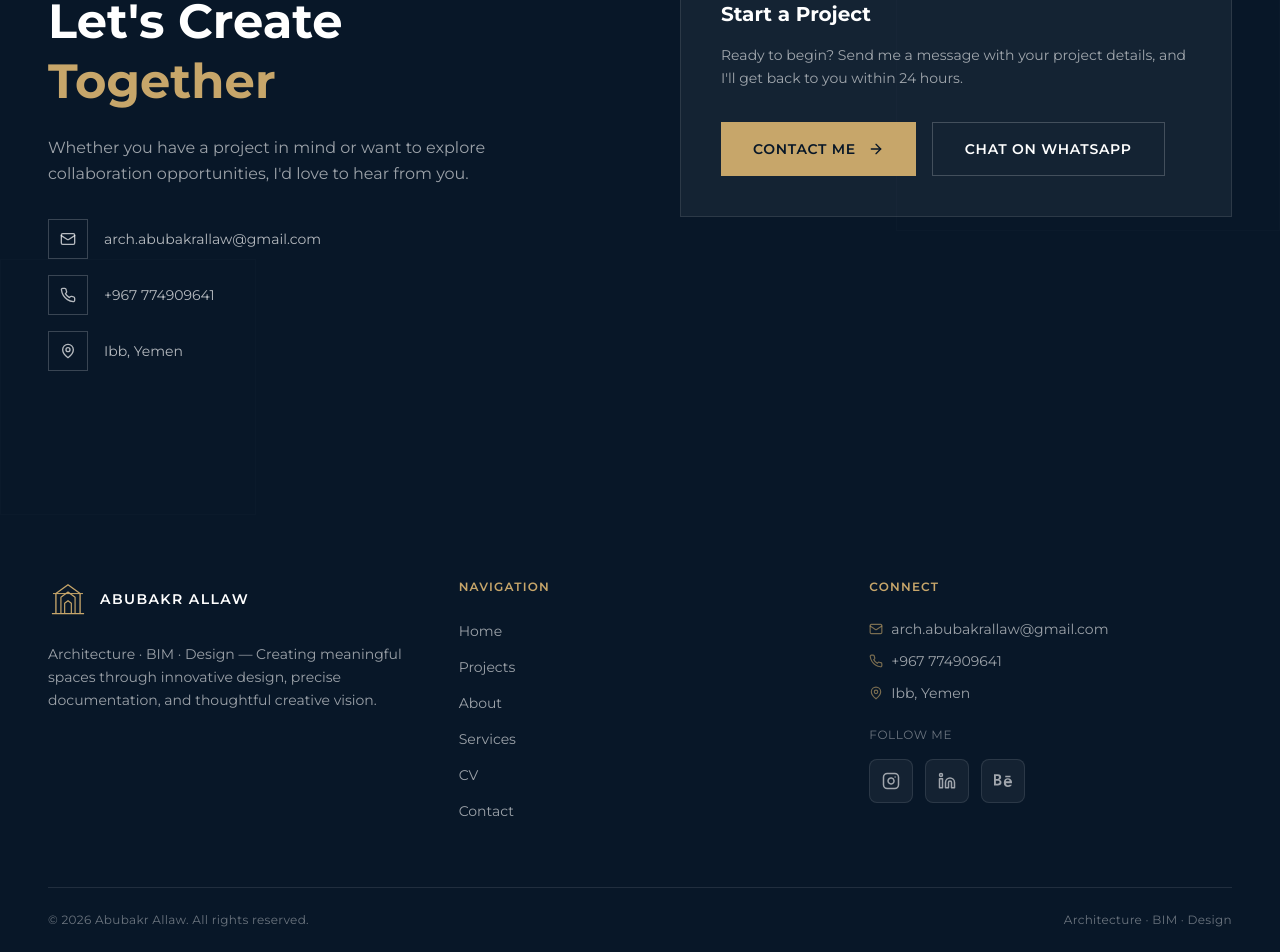
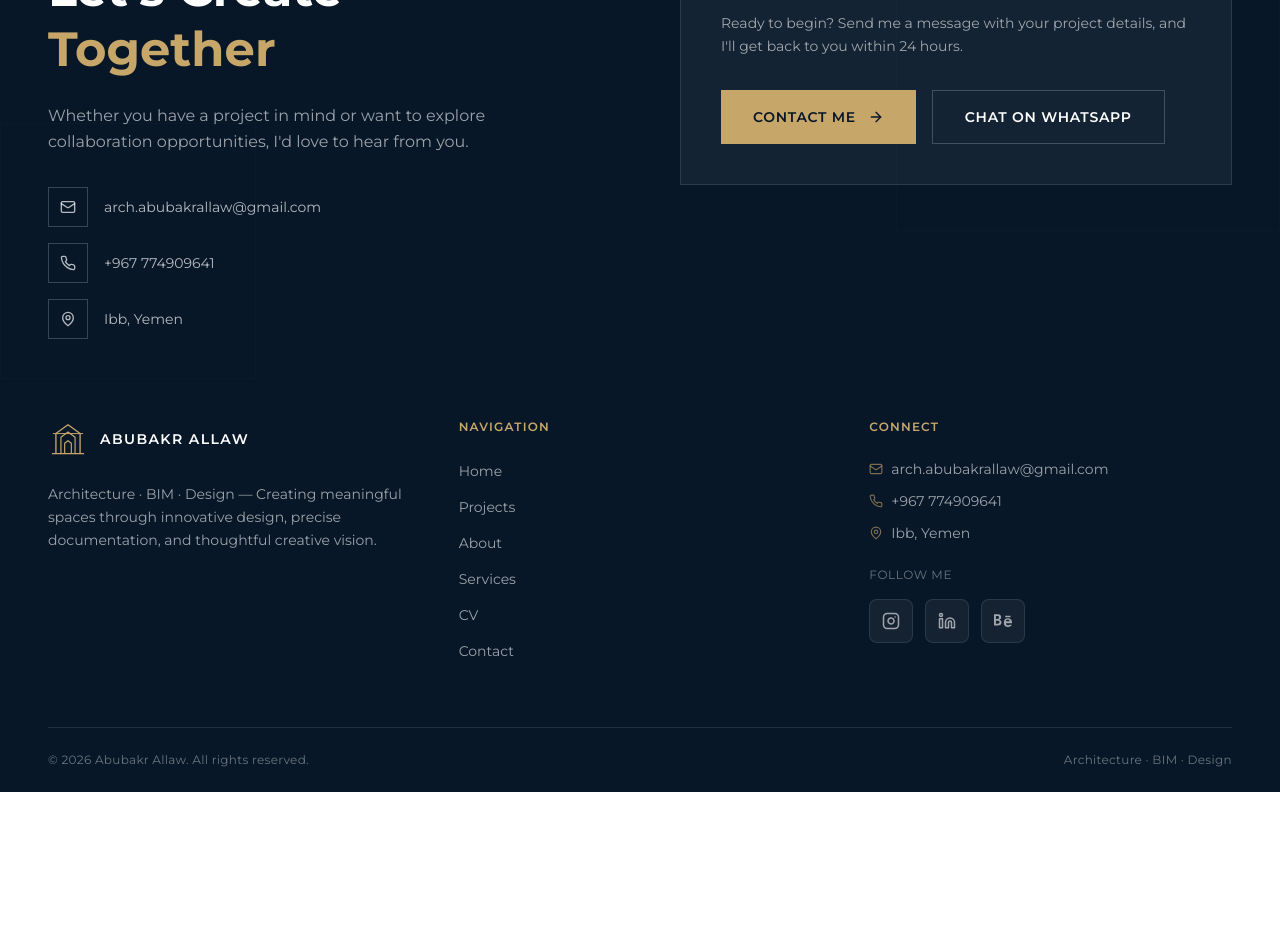
Before and after one commit to a2ll0aw00-ops/arch-abubakr-allaw-portfolio, a React (Vite) app: page / in a window 1280 px wide. Shown: the part 3188-4140 px from the top of the page. After the commit the page ends 3980 px from the top, so only its background shows below. Built offline with nearby package versions, Linux system fonts and the light colour scheme; no server answers.

Commit message:
Tighten spacing around contact and footer

```diff
--- a/src/components/Contact.tsx
+++ b/src/components/Contact.tsx
@@ -18,7 +18,7 @@ export default function Contact() {
   const whatsappUrl = whatsapp.startsWith('http') ? whatsapp : `https://wa.me/${whatsapp}`;
 
   return (
-    <section className="py-20 lg:py-28 bg-navy text-white relative overflow-hidden">
+    <section className="pt-16 pb-8 lg:pt-20 lg:pb-10 bg-navy text-white relative overflow-hidden">
       {/* Background Pattern */}
       <div className="absolute inset-0 opacity-5">
         <div className="absolute top-0 right-0 w-96 h-96 border border-white/20" />
@@ -42,7 +42,7 @@ export default function Contact() {
               </p>
 
               {/* Contact Info */}
-              <div className="space-y-4 mb-8">
+              <div className="space-y-4">
                 <a
                   href={`mailto:${email}`}
                   className={`flex items-center gap-4 text-white/70 hover:text-bronze transition-colors group ${lang === 'ar' ? 'flex-row-reverse text-right' : ''}`}
--- a/src/components/Footer.tsx
+++ b/src/components/Footer.tsx
@@ -56,7 +56,7 @@ export default function Footer() {
     <footer className="bg-navy text-white">
       <div className="max-w-7xl mx-auto px-6 lg:px-12">
         {/* Main Footer */}
-        <div className="py-16 grid grid-cols-1 md:grid-cols-2 lg:grid-cols-3 gap-12">
+        <div className="pt-10 pb-16 grid grid-cols-1 md:grid-cols-2 lg:grid-cols-3 gap-12">
           {/* Brand */}
           <div>
             <div className="flex items-center gap-3 mb-6">
```
